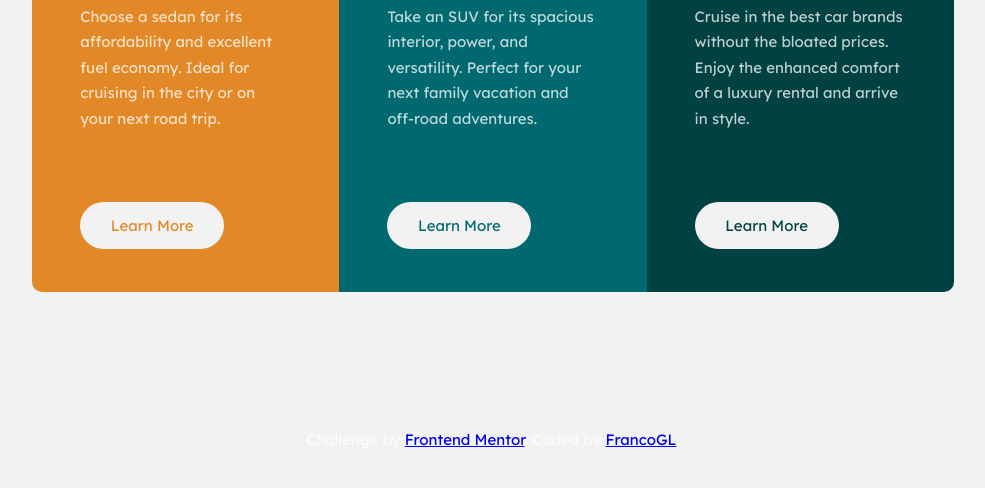
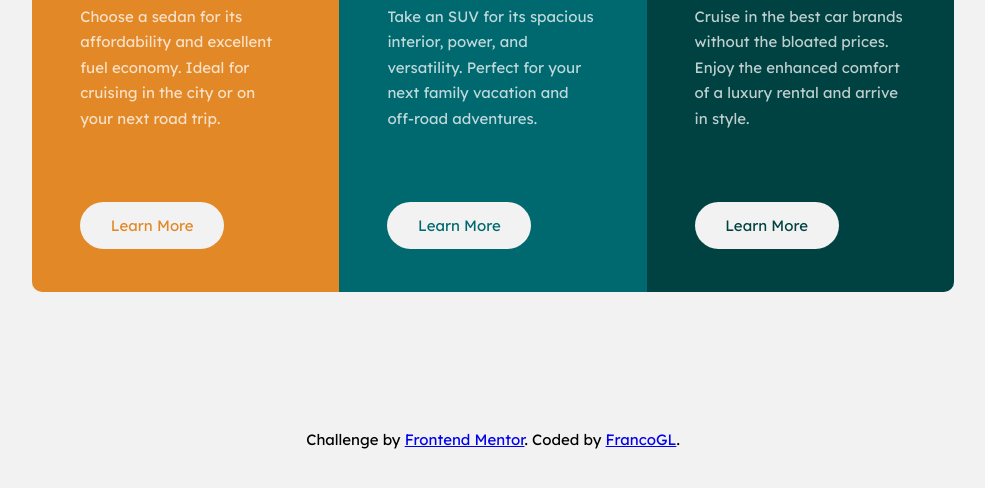
Before and after one commit to FrancoGL/FEMC-3-column-preview-card-component, a plain HTML site: page index.html in a window 1280 px wide. Shown: the part 324-812 px from the top of the page, without its empty margins (147-1132 px from the left). Drawn offline with Linux system fonts and the light colour scheme.

Commit message:
updated index.html and styles.css

```diff
--- a/css/styles.css
+++ b/css/styles.css
@@ -83,6 +83,10 @@ button {
     font-family: var(--paragraphs-font);
 }
 
+.attribution_p {
+    color: #000;
+}
+
 .attribution, a {
     text-align: center;
 }
--- a/index.html
+++ b/index.html
@@ -64,7 +64,7 @@
     </main>
 
     <div class="attribution">
-      <p>Challenge by
+      <p class="attribution_p">Challenge by
       <a href="https://www.frontendmentor.io?ref=challenge" target="_blank" class="attribution--state">Frontend Mentor</a>. Coded by
       <a href="https://github.com/FrancoGL" target="_blank" class="attribution--state">FrancoGL</a>.</p>
     </div>
```
